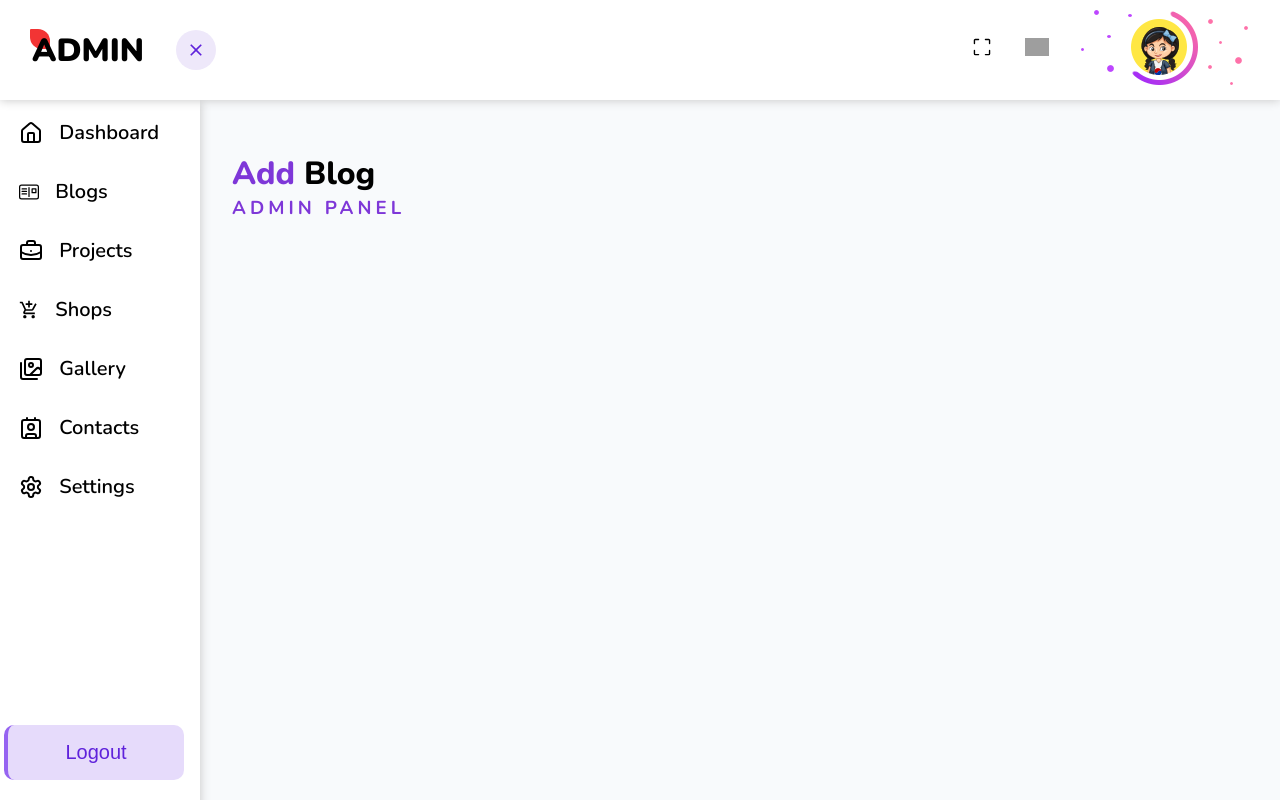
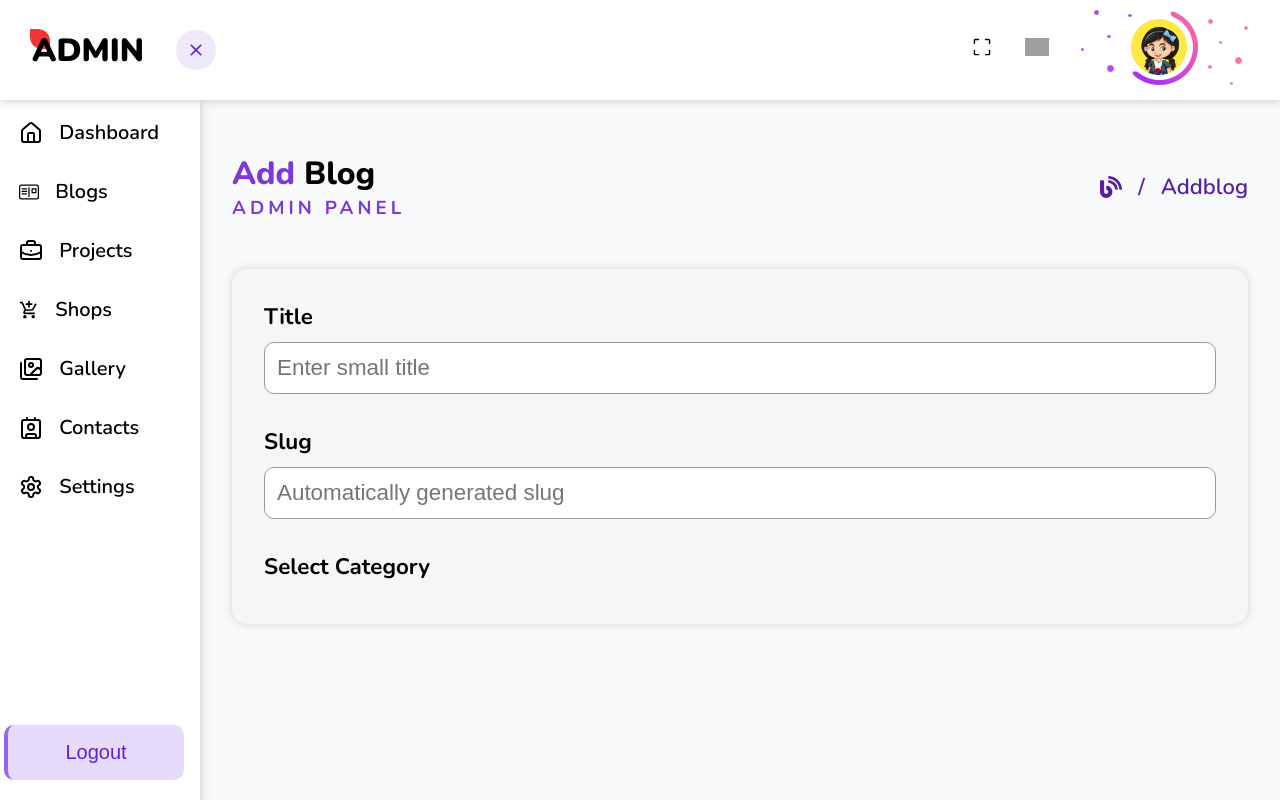
Before and after one commit to nrbnayon/myportfolio-dashboard, a Next.js app: page /blogs/addblog in a window 1280 px wide. Built offline with nearby package versions, Linux system fonts and the light colour scheme; grey boxes are pictures that could not be loaded.

Commit message:
Added Blog page

```diff
--- a/components/Blog.js
+++ b/components/Blog.js
@@ -1,13 +1,48 @@
-
-import ReactMarkdown from 'react-markdown';
-import MarkdownEditor from 'react-markdown-editor-lite';
-import 'react-markdown-editor-lite/lib/index.css';
+import React, { useState } from "react";
+import { generateSlug } from "../utils/generateSlug"; // Adjust path as needed
 
 export default function Blog() {
+  const [title, setTitle] = useState("");
+  const [slug, setSlug] = useState("");
 
+  const handleTitleChange = (e) => {
+    const newTitle = e.target.value;
+    setTitle(newTitle);
 
+    // Automatically generate slug when title changes
+    const generatedSlug = generateSlug(newTitle);
+    setSlug(generatedSlug);
+  };
 
-    return <>
+  return (
+    <div className='addWebsiteform'>
+      <div className='w-100 flex flex-col flex-left mb-2'>
+        <label htmlFor='title'>Title</label>
+        <input
+          type='text'
+          id='title'
+          placeholder='Enter small title'
+          value={title}
+          onChange={handleTitleChange}
+          className='w-full p-2 border rounded'
+        />
+      </div>
 
-    </>
+      <div className='w-100 flex flex-col flex-left mb-2'>
+        <label htmlFor='slug'>Slug</label>
+        <input
+          type='text'
+          id='slug'
+          value={slug}
+          readOnly
+          className='w-full p-2 border rounded bg-gray-100 cursor-not-allowed'
+          placeholder='Automatically generated slug'
+        />
+      </div>
+
+      <div className='w-100 flex flex-col flex-left -mb-2'>
+        <label htmlFor='category'>Select Category</label>
+      </div>
+    </div>
+  );
 }
--- a/pages/blogs/addblog.js
+++ b/pages/blogs/addblog.js
@@ -1,3 +1,6 @@
+import Blog from "@/components/Blog";
+import { FaBlog } from "react-icons/fa";
+
 export default function Addblog() {
   return (
     <>
@@ -9,6 +12,13 @@ export default function Addblog() {
             </h2>
             <h3>ADMIN PANEL</h3>
           </div>
+          <div className='breadcrumb'>
+            <FaBlog /> <span>/</span>
+            <span>Addblog</span>
+          </div>
+        </div>
+        <div className='blogsadd'>
+          <Blog />
         </div>
       </div>
     </>
--- /dev/null
+++ b/utils/generateSlug.js
@@ -0,0 +1,32 @@
+/**
+ * Generates a URL-friendly slug from input text
+ * @param {string} text - The text to convert into a slug
+ * @returns {string} A sanitized, lowercase slug
+ */
+export const generateSlug = (text) => {
+  if (!text || typeof text !== "string") return "";
+
+  return text
+    .toLowerCase()
+    .trim()
+    .replace(/[^\w\s-]/g, "") // Remove non-word chars (except spaces and hyphens)
+    .replace(/[\s_-]+/g, "-") // Replace spaces, underscores, multiple hyphens with single hyphen
+    .replace(/^-+|-+$/g, ""); // Remove leading/trailing hyphens
+};
+
+/**
+ * Converts a slug back to a readable title
+ * @param {string} slug - The slug to convert
+ * @returns {string} A formatted title with capitalized words
+ */
+export const removeSlug = (slug) => {
+  const words = slug.split("-");
+  const convertedWords = words.map((word) => {
+    if (word === "and") {
+      return "&";
+    } else {
+      return word.charAt(0).toUpperCase() + word.slice(1);
+    }
+  });
+  return convertedWords.join(" ");
+};
```
